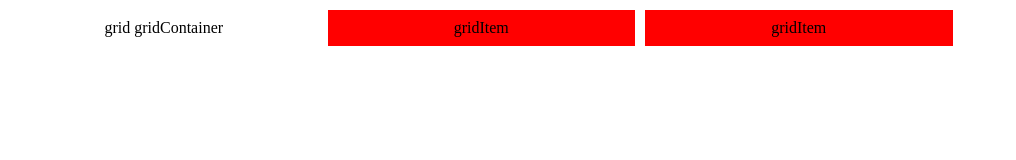
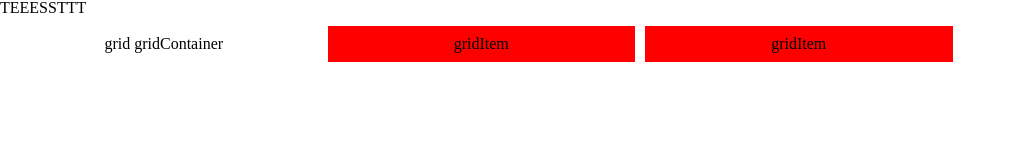
Before and after one commit to David34720/StudioMarieLouise, a plain HTML site: page index.html in a window 1280 px wide. Shown: the whole page, without its empty margins (0-1016 px from the left). Drawn offline with Linux system fonts and the light colour scheme.

Commit message:
test github

```diff
--- a/index.html
+++ b/index.html
@@ -8,6 +8,7 @@
     <title>Document</title>
 </head>
 <body>
+    <div>TEEESSTTT</div>
     <script src="../js/grid.js"></script>
 </body>
 </html>
```
